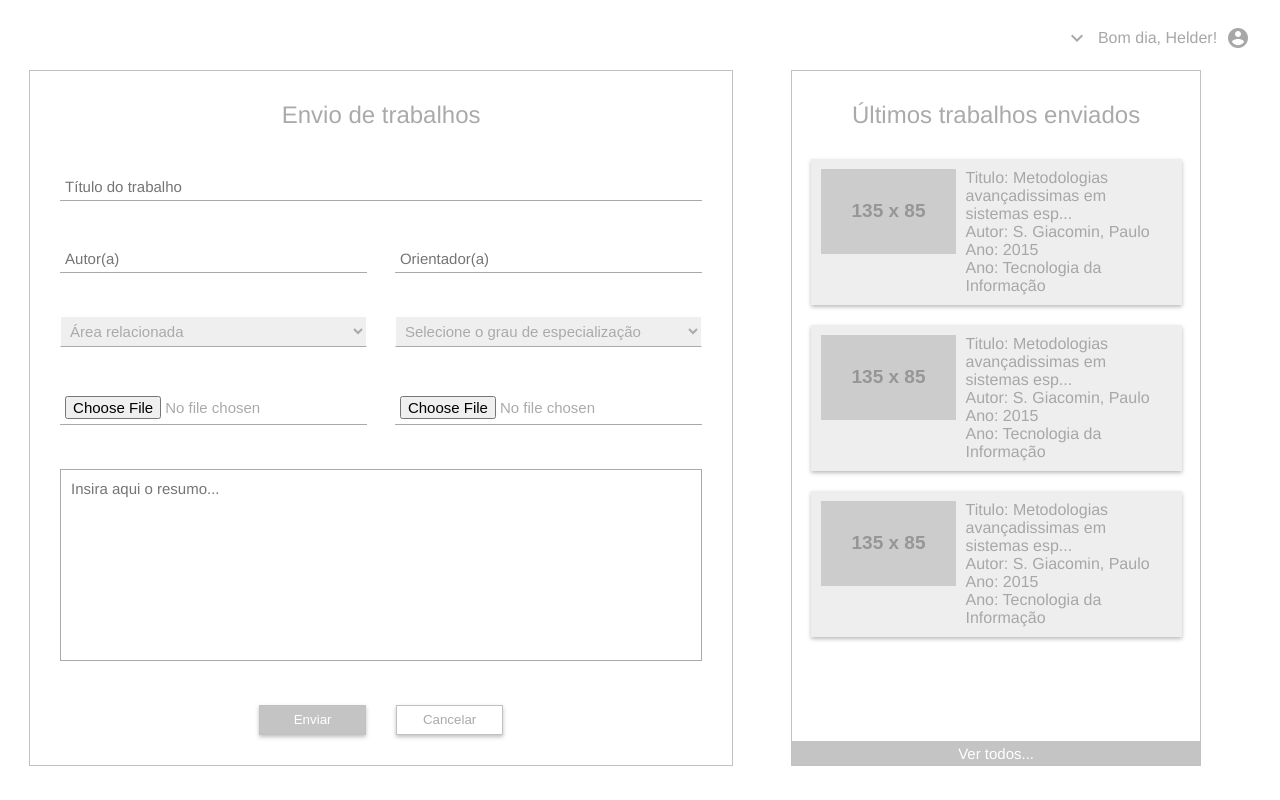
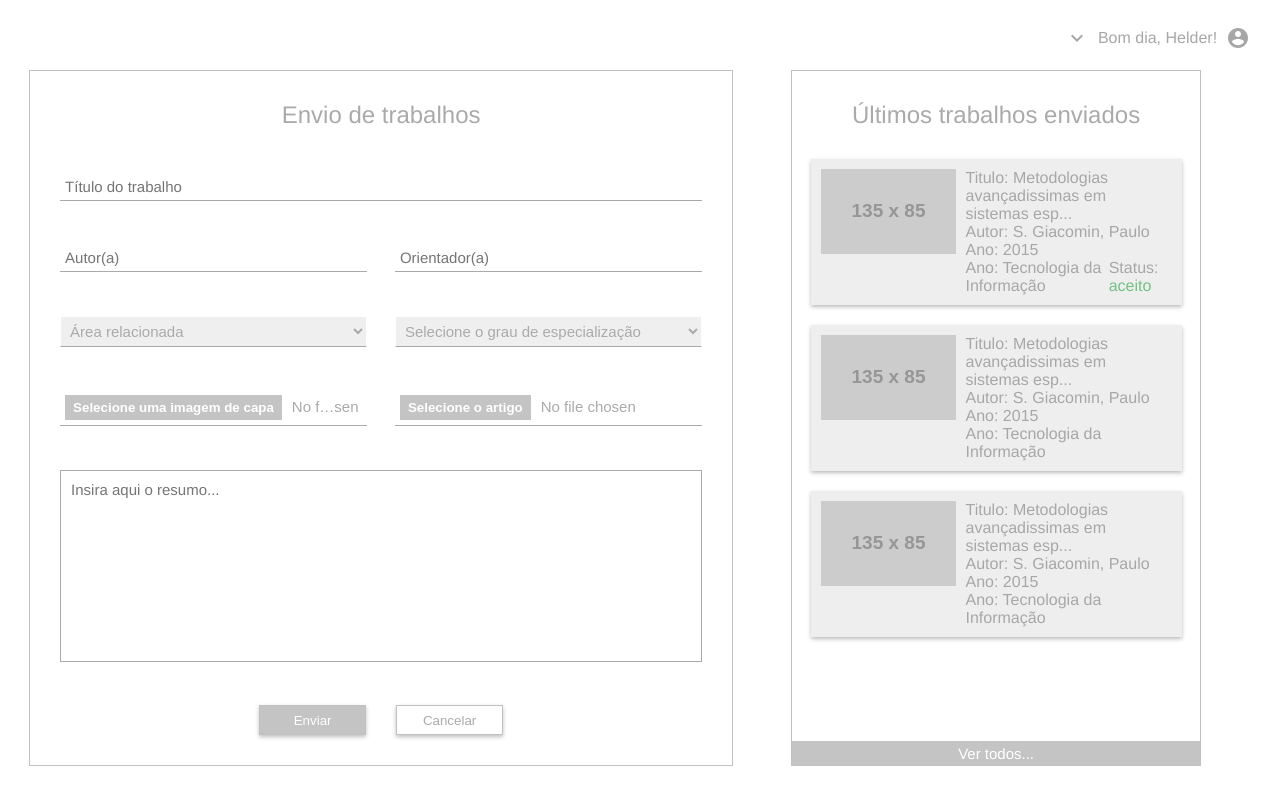
Before and after one commit to akelesis/swat, a Vue app: page /dashboardteacher in a window 1280 px wide. Built offline with nearby package versions, Linux system fonts and the light colour scheme.

Commit message:
Alguns detalhes no dashboard do professor

```diff
--- a/src/components/ResultCard.vue
+++ b/src/components/ResultCard.vue
@@ -7,13 +7,17 @@
           <p>Titulo: Metodologias avançadissimas em sistemas esp...</p>
           <p>Autor: S. Giacomin, Paulo</p>
           <p>Ano: 2015</p>
-          <p>Ano: Tecnologia da Informação</p>
+          <div class="card-row">
+            <p>Ano: Tecnologia da Informação</p>
+            <p v-if="status">Status: <span :class="status">{{status}}</span></p>
+          </div>
       </div>
   </section>
 </template>
 
 <script>
 export default {
+    props: ['status'],
     methods: {
         redirectPage() {
             this.$router.push("/article-details")
@@ -40,4 +44,13 @@ export default {
     text-align: start;
     margin-left: 10px;
 }
+
+.card-row {
+    display: flex;
+    justify-content: space-between;
+}
+
+.aceito {
+    color: #72C183;
+}
 </style>
--- a/src/views/DashboardTeacher.vue
+++ b/src/views/DashboardTeacher.vue
@@ -3,10 +3,10 @@
     <Header />
     <section class="dashboard-teacher-first-section">
       <h2>Envio de trabalhos</h2>
-          <input type="text" placeholder="Título do trabalho" name="" id="">
+      <input type="text" placeholder="Título do trabalho" name="" id="" />
       <div class="dashboard-teacher-input-container">
-              <input type="text" placeholder="Autor(a)" name="" id="">
-              <input type="text" placeholder="Orientador(a)" name="" id="">
+        <input type="text" placeholder="Autor(a)" name="" id="" />
+        <input type="text" placeholder="Orientador(a)" name="" id="" />
       </div>
       <div class="dashboard-teacher-input-container">
         <select name="" id="">
@@ -17,10 +17,16 @@
         </select>
       </div>
       <div class="dashboard-teacher-input-container">
-              <input type="file" id="archive-file-input">
-              <input type="file" id="image-file-input">
+        <input type="file" id="image-file-input" accept="image/jpg, image/png" />
+        <input type="file" id="archive-file-input" accept="application/pdf" />
       </div>
-          <textarea name="" placeholder="Insira aqui o resumo..." id="" cols="30" rows="10"></textarea>
+      <textarea
+        name=""
+        placeholder="Insira aqui o resumo..."
+        id=""
+        cols="30"
+        rows="10"
+      ></textarea>
       <div class="dashboard-teacher-button-container">
         <button class="send">Enviar</button>
         <button class="cancel">Cancelar</button>
@@ -30,7 +36,7 @@
       <div class="dashboard-teacher-content-container">
         <h2>Últimos trabalhos enviados</h2>
         <div class="cards-container">
-                <ResultCard />
+          <ResultCard status="aceito" />
           <ResultCard />
           <ResultCard />
         </div>
@@ -41,16 +47,16 @@
 </template>
 
 <script>
-import Header from '../components/Header.vue'
-import ResultCard from '../components/ResultCard.vue'
+import Header from "../components/Header.vue";
+import ResultCard from "../components/ResultCard.vue";
 
 export default {
-    name: 'DashboardTeacher',
+  name: "DashboardTeacher",
   components: {
     Header,
-        ResultCard
-    }
-}
+    ResultCard,
+  },
+};
 </script>
 
 <style>
@@ -87,7 +93,8 @@ export default {
   justify-content: space-between;
 }
 
-.dashboard-teacher-input-container input, select {
+.dashboard-teacher-input-container input,
+select {
   width: 24vw;
 }
 
@@ -109,6 +116,43 @@ export default {
   padding: 5px;
   font-size: 15px;
   color: #aaaaaa;
+}
+
+#image-file-input::-webkit-file-upload-button,
+#archive-file-input::-webkit-file-upload-button {
+  display: none;
+}
+
+#image-file-input::before {
+  content: "Selecione uma imagem de capa";
+}
+
+#archive-file-input::before {
+  content: "Selecione o artigo";
+}
+
+#image-file-input::before,
+#archive-file-input::before {
+  margin-right: 10px;
+  display: inline-block;
+  background: #c4c4c4;
+  color: #fff;
+  padding: 5px 8px;
+  outline: none;
+  white-space: nowrap;
+  -webkit-user-select: none;
+  cursor: pointer;
+  font-weight: 700;
+  font-size: 10pt;
+}
+
+#image-file-input:hover::before,
+#archive-file-input:hover::before {
+  background-color: #aaaaaa;
+}
+#image-file-input:active::before,
+#archive-file-input:active::before {
+  background: -webkit-linear-gradient(to top, #e3e3e3, #f9f9f9);
 }
 
 .dashboard-teacher textarea {
@@ -138,7 +182,7 @@ export default {
   color: #fff;
   margin-right: 15px;
 
-    transition: .2s;
+  transition: 0.2s;
 }
 
 .dashboard-teacher .send:hover {
@@ -150,7 +194,7 @@ export default {
   color: #aaaaaa;
   margin-left: 15px;
 
-    transition: .2s;
+  transition: 0.2s;
 }
 
 .dashboard-teacher .cancel:hover {
@@ -193,7 +237,7 @@ export default {
   color: #ffffff;
   font-size: 15px;
   cursor: pointer;
-    transition: .2s;
+  transition: 0.2s;
 
   width: 100%;
   height: 3vh;
@@ -202,6 +246,4 @@ export default {
 .see-all:hover {
   background-color: #b4b4b4;
 }
-
-
 </style>
--- a/src/views/Login.vue
+++ b/src/views/Login.vue
@@ -14,7 +14,7 @@
                         <p id="forgotten-password">esqueci a senha</p>
                     </div>
                 </div>
-                <button>Entrar</button>
+                <button @click="redirectPage">Entrar</button>
             </div>
       </section>
   </div>
@@ -23,6 +23,11 @@
 <script>
 export default {
     name: "Login",
+    methods: {
+        redirectPage() {
+            this.$router.push("/dashboardteacher")
+        }
+    }
 
 }
 </script>
```
Lines whose indentation alone changed are shown as unchanged.
